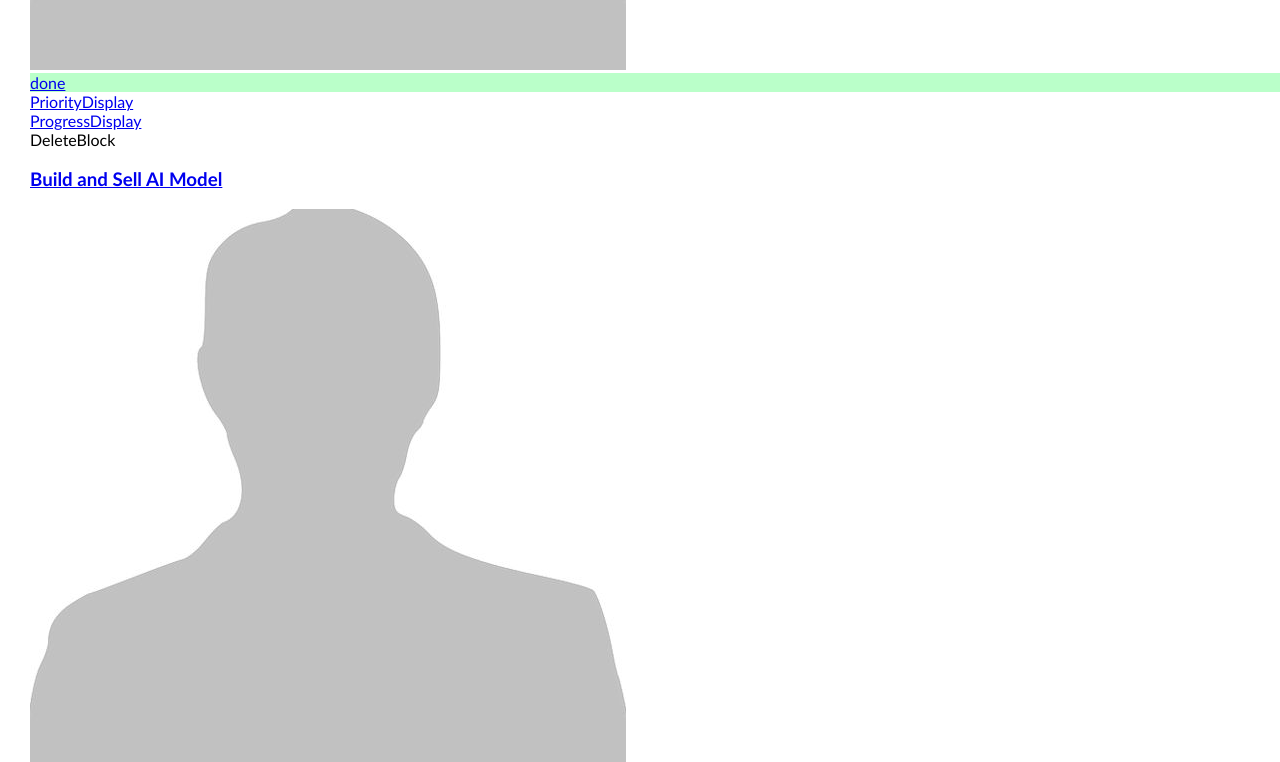
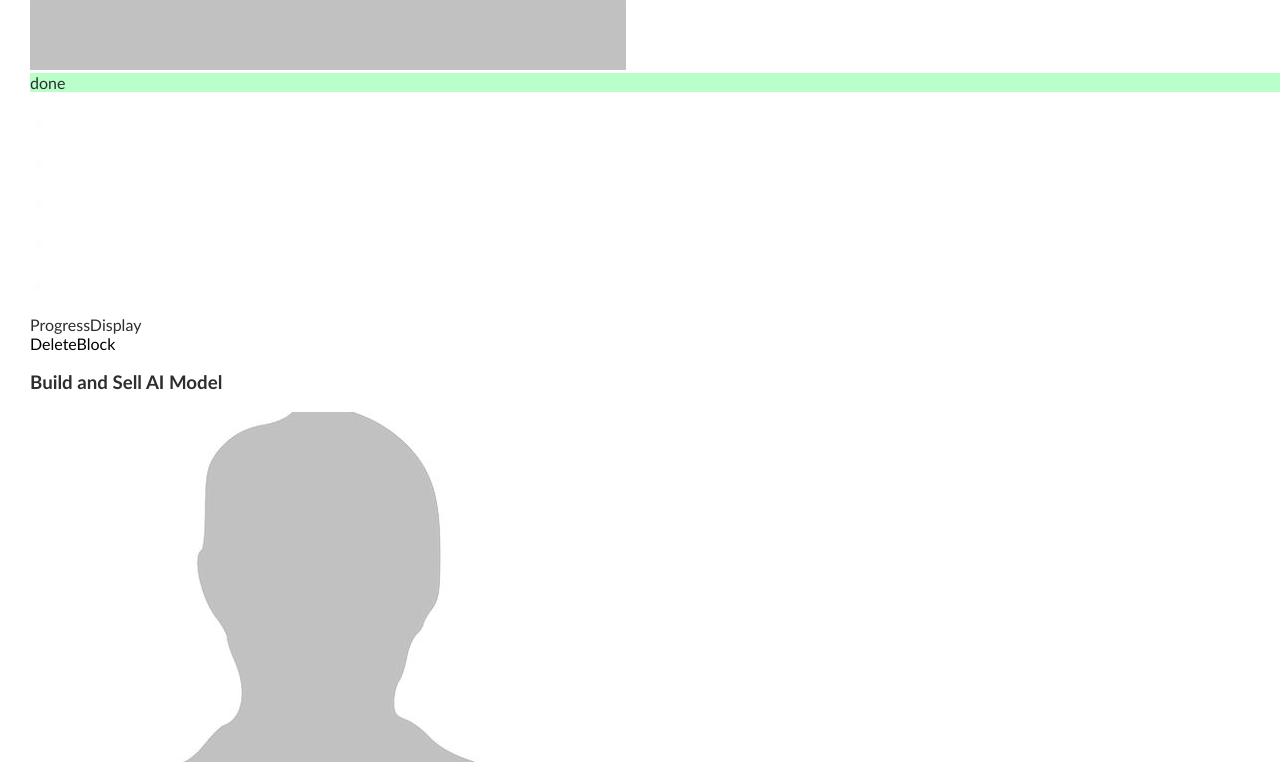
Before and after one commit to parkerchris/task-tracker, a React (Create React App) app: page / in a window 1280 px wide. Shown: the part 1498-2260 px from the top of the page. Built offline with nearby package versions, Linux system fonts and the light colour scheme.

Commit message:
Complete priority display component

```diff
--- a/src/components/PriorityDisplay.js
+++ b/src/components/PriorityDisplay.js
@@ -1,7 +1,13 @@
-const PriorityDisplay = () => {
+const PriorityDisplay = ({ priority }) => {
     return (
-      <div>
-          PriorityDisplay
+      <div className="priority-display">
+          <div className="star-container">
+            <h3 style={{color: priority >= 1 ? 'rgb(253,253,253)' : ''}}>★</h3>
+            <h3 style={{color: priority >= 2 ? 'rgb(253,253,253)' : ''}}>★</h3>
+            <h3 style={{color: priority >= 3 ? 'rgb(253,253,253)' : ''}}>★</h3>
+            <h3 style={{color: priority >= 4 ? 'rgb(253,253,253)' : ''}}>★</h3>
+            <h3 style={{color: priority >= 5 ? 'rgb(253,253,253)' : ''}}>★</h3>
+          </div>
       </div>
     )
   }
--- a/src/components/TicketCard.js
+++ b/src/components/TicketCard.js
@@ -16,7 +16,7 @@ const TicketCard = ({ color, ticket }) => {
             <h3>{ticket.title}</h3>
             <AvatarDisplay ticket={ticket} />
             <StatusDisplay status={ticket.status}/>
-            <PriorityDisplay/>
+            <PriorityDisplay priority={ticket.priority}/>
             <ProgressDisplay/>
           </Link>
          <DeleteBlock/>
--- a/src/index.css
+++ b/src/index.css
@@ -6,6 +6,11 @@ html, body {
 
 .app {
   display: flex;
+}
+
+#link {
+  text-decoration: none;
+  color: rgb(46,46,46);
 }
 
 /******************* Nav *************************/
@@ -99,3 +104,17 @@ nav .icon {
   display: flex;
   justify-content: center;
 }
+
+.ticket-card .priority-display {
+  display: flex;
+  justify-content: center;
+}
+
+.ticket-card .priority-display .star-container {
+  display: flex;
+}
+
+.ticket-card .priority-display .star-container h3 {
+  margin: 7px;
+  padding: 0;
+}
```
